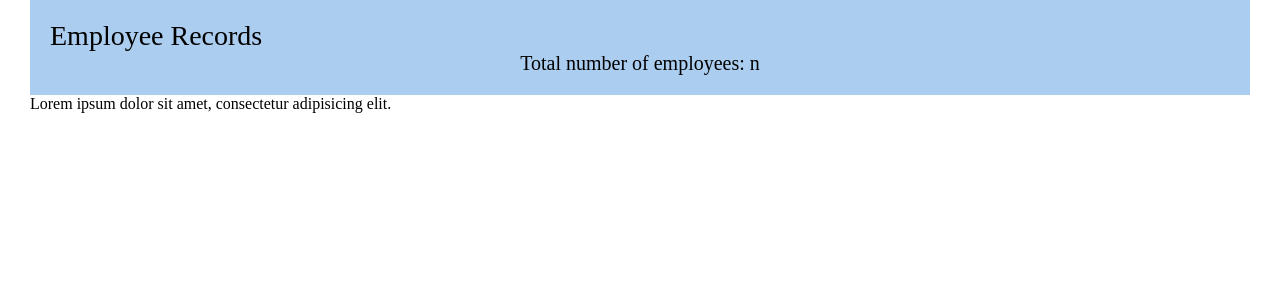
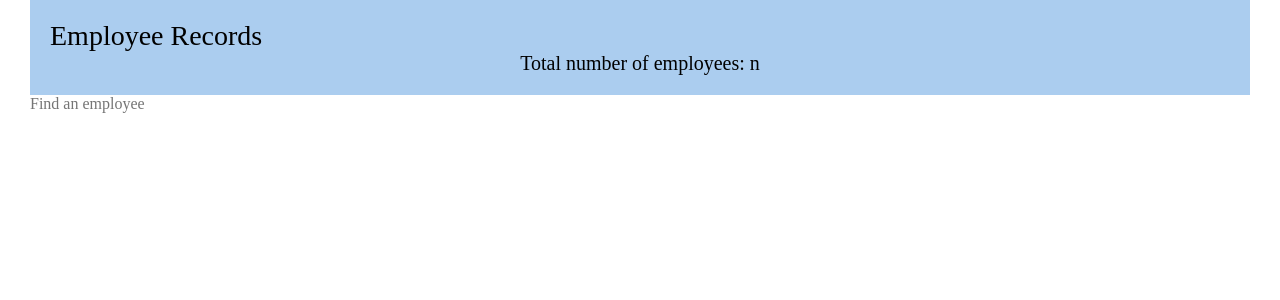
Before and after one commit to Nikita70770/Employee-Records, a React (Create React App) app: page / in a window 1280 px wide. Shown: the top 300 px of the page. Built offline with nearby package versions, Linux system fonts and the light colour scheme.

Commit message:
Create two new components search-section.js and search-field.js and import these components

```diff
--- a/src/components/main/main.js
+++ b/src/components/main/main.js
@@ -1,9 +1,9 @@
+import SearchSection from './search-section/search-section';
+
 const Main = () => {
     return (
         <main className="main">
-            <div className="container">
-                <p>Lorem ipsum dolor sit amet, consectetur adipisicing elit.</p>
-            </div>
+            <SearchSection />
         </main>
     );
 };
--- /dev/null
+++ b/src/components/main/search-section/search-panel/search-field.js
@@ -0,0 +1,5 @@
+const SearchField = () => {
+    return <input className="search-panel" type="text" placeholder="Find an employee" />;
+};
+
+export default SearchField;
--- /dev/null
+++ b/src/components/main/search-section/search-section.js
@@ -0,0 +1,15 @@
+import SearchField from './search-panel/search-field';
+
+const SearchSection = () => {
+    return (
+        <section className="search-section">
+            <div className="container">
+                <div className="search-section-inner">
+                    <SearchField />
+                </div>
+            </div>
+        </section>
+    );
+};
+
+export default SearchSection;
```
Also changed, not shown: src/components/main/search-panel/filter/filter.js (deleted), src/components/main/search-section/search-panel/filter/filter.js (added).
